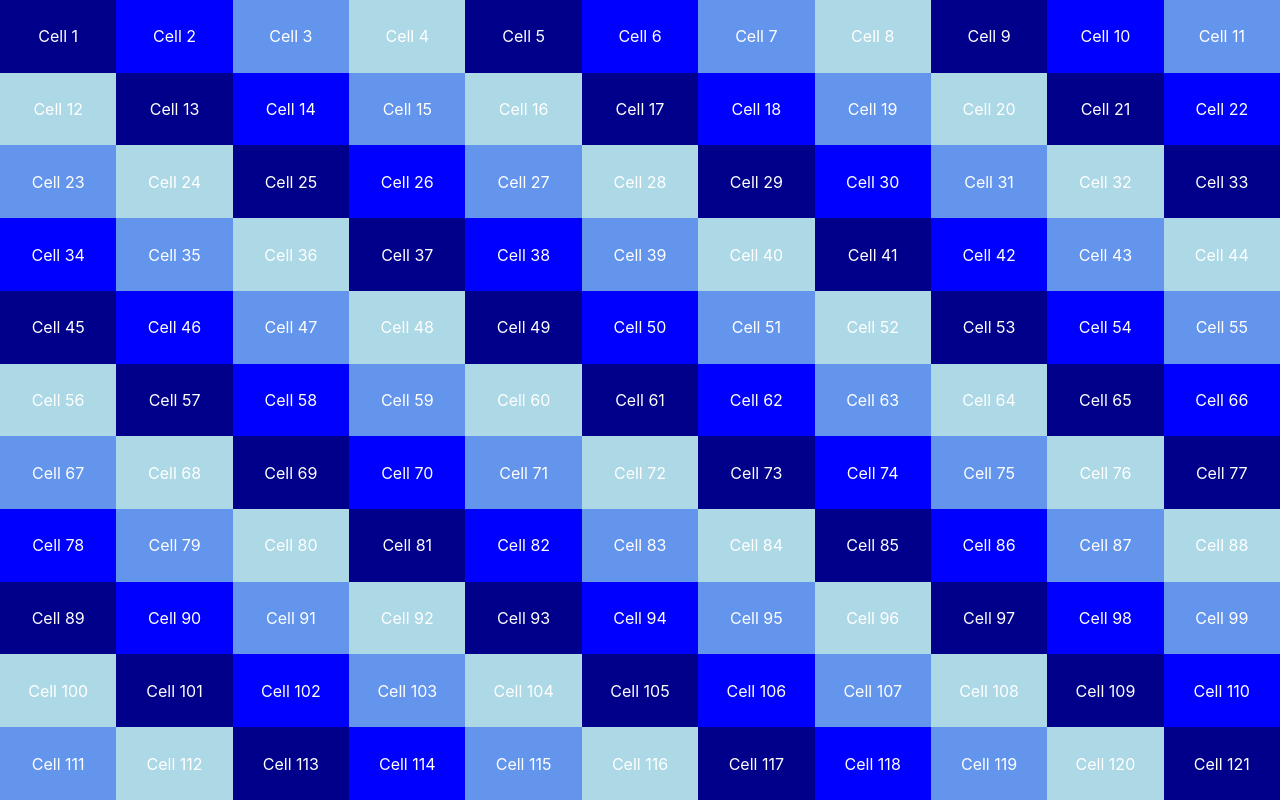
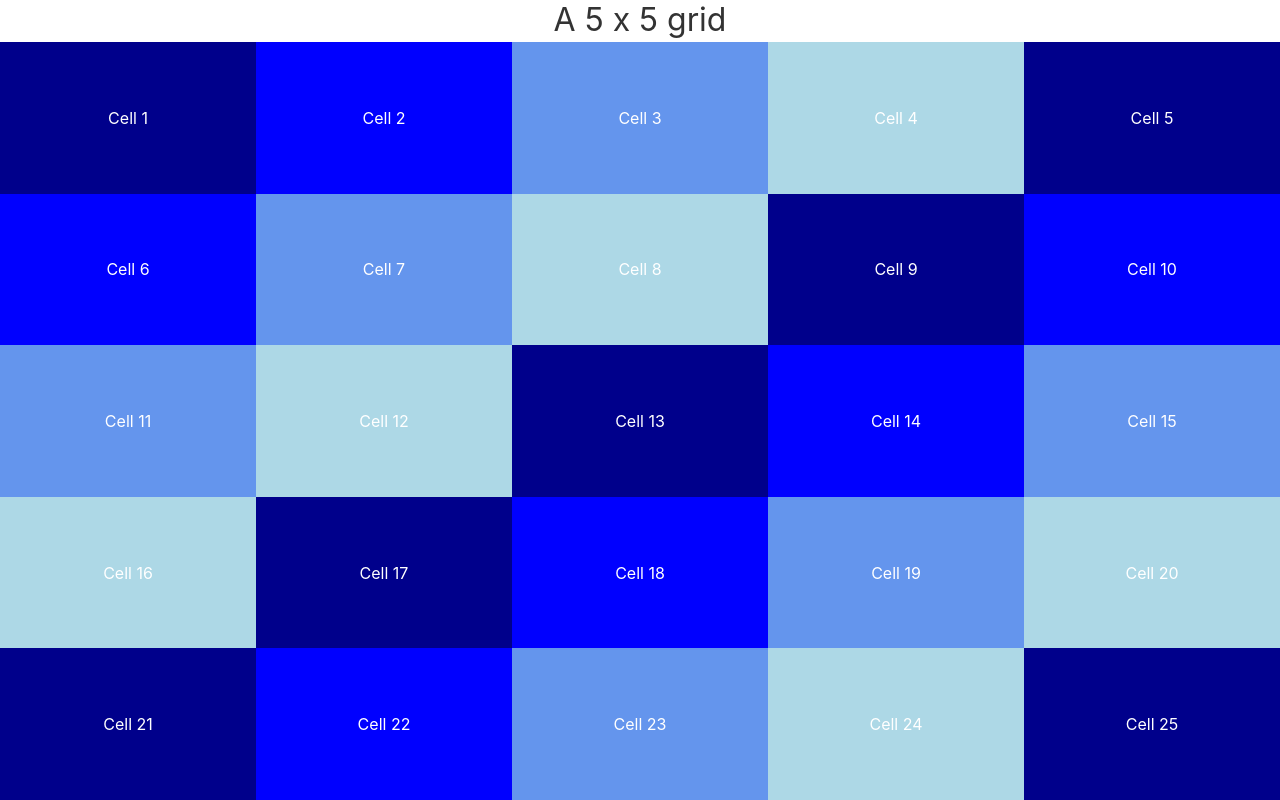
Before and after one commit to numical/svelte-start, a Svelte app: page / in a window 1280 px wide. Built offline with nearby package versions, Linux system fonts and the light colour scheme.

Commit message:
add fixed height header

```diff
--- a/src/App.svelte
+++ b/src/App.svelte
@@ -1,31 +1,41 @@
 <script>
-	const gridSize = 11;
+	const numCols = 5;
+	const numRows = 5;
 	const colours = ['darkblue', 'blue', 'cornflowerblue', 'lightblue'];
-	const cells = Array(gridSize * gridSize).fill(0).map((_, index) => ({
+	const cells = Array(numCols * numCols).fill(0).map((_, index) => ({
 		text: `Cell ${index + 1}`,
 		colour: colours[(index % colours.length)]
 	}));
 	const gridInstructions = `
-		grid-template-columns: repeat(${gridSize}, ${100/gridSize}vw);
-		grid-template-rows: repeat(${gridSize}, ${100/gridSize}vh);
+		grid-template-columns: repeat(${numCols}, ${100/numCols}vw);
+		grid-template-rows: repeat(${numRows}, calc((100vh - 2rem - 10px)/${numRows}));
 	`;
 
 </script>
 
-<main class="gridContainer" style="{gridInstructions}">
-	{#each cells as cell}
-		<div style="background-color: {cell.colour}">{cell.text}</div>
-	{/each}
+<main>
+	<div class="title">
+		{`A ${numCols} x ${numRows} grid`}
+	</div>
+	<div class="gridContainer" style="{gridInstructions}">
+		{#each cells as cell}
+			<div class="gridCell" style="background-color: {cell.colour}">{cell.text}</div>
+		{/each}
+	</div>
 </main>
 
 <style>
+	.title {
+		font-size: 2rem;
+		text-align: center;
+		height: calc(2rem + 10px);
+	}
 	.gridContainer {
 		display: grid;
 		width: 100vw;
-		height: 100vh;
 	}
 
-	div {
+	.gridCell {
 		color: white;
 		display: flex;
 		align-items: center;
```
